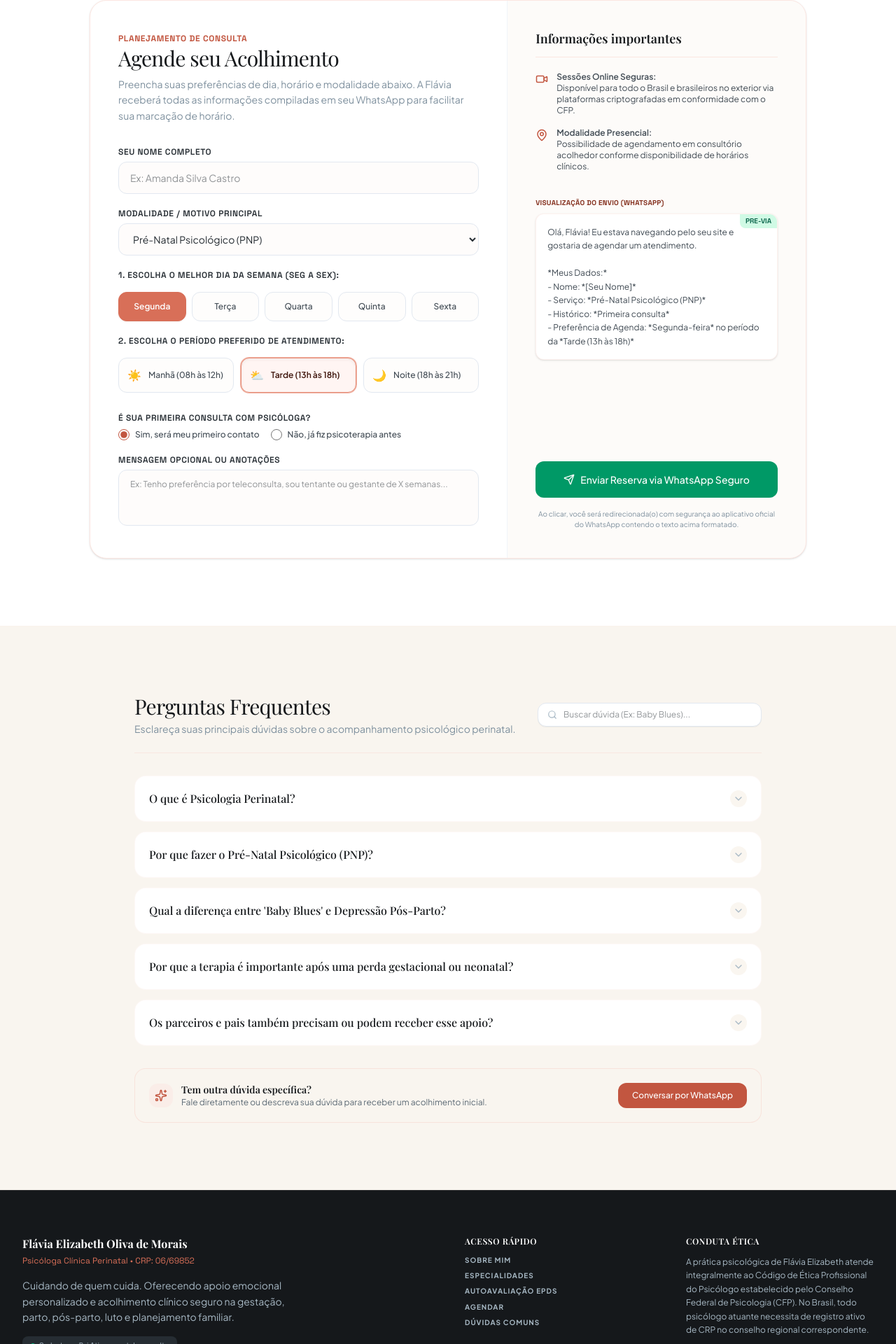
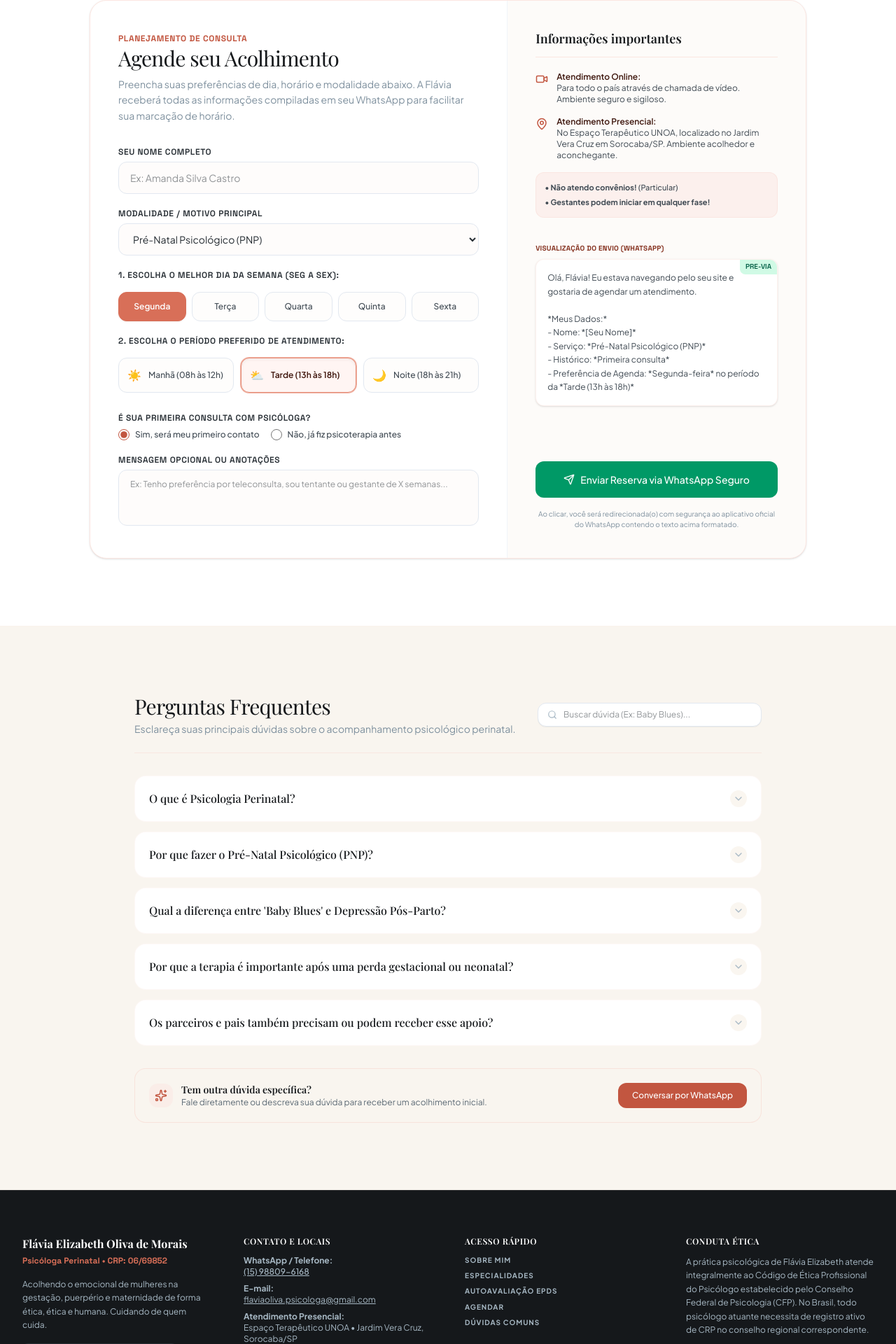
Before and after one commit to eurodev777/stk-react-flavia, a React (Vite) app: page / in a window 1280 px wide. Shown: the part 4949-6869 px from the top of the page at 70% size. Built offline with nearby package versions, Linux system fonts and the light colour scheme; a web font is replaced by a local one.

Commit message:
feat(data): update therapist contact details and UI
- Update contact information (WhatsApp, email, location) in `data.ts`.
- Refactor footer to include updated professional bio.
- Dynamicize WhatsApp links throughout components using `therapistInfo`.
- Update consultation details and modal content.

```diff
--- a/src/App.tsx
+++ b/src/App.tsx
@@ -465,23 +465,54 @@ export default function App() {
           <div className="grid grid-cols-1 md:grid-cols-4 gap-8 md:gap-12 text-left mb-12">
 
             {/* Logo and CRP */}
-            <div className="md:col-span-2 space-y-4">
+            <div className="space-y-4">
               <div className="space-y-1">
                 <span className="font-serif text-base font-bold text-white block">
                   Flávia Elizabeth Oliva de Morais
                 </span>
-                <span className="text-coral-500 font-mono text-xs block">
-                  Psicóloga Clínica Perinatal • CRP: 06/69852
+                <span className="text-coral-500 font-mono text-xs block font-bold">
+                  Psicóloga Perinatal • CRP: 06/69852
                 </span>
               </div>
-              <p className="text-charcoal-400 leading-relaxed font-sans max-w-sm">
-                Cuidando de quem cuida. Oferecendo apoio emocional personalizado e acolhimento clínico seguro na gestação, parto, pós-parto, luto e planejamento familiar.
+              <p className="text-charcoal-400 leading-relaxed font-sans text-xs">
+                Acolhendo o emocional de mulheres na gestação, puerpério e maternidade de forma ética, ética e humana. Cuidando de quem cuida.
               </p>
 
               <div className="inline-flex items-center gap-1.5 text-[10px] bg-charcoal-800 text-charcoal-300 px-3 py-1.5 rounded-lg font-mono">
-                <span className="w-1.5 h-1.5 bg-emerald-500 rounded-full" />
+                <span className="w-1.5 h-1.5 bg-emerald-500 rounded-full animate-pulse" />
                 <span>Cadastro e-Psi Ativo para teleconsulta</span>
               </div>
+            </div>
+
+            {/* Contato e Localização */}
+            <div className="space-y-3 font-sans text-xs text-charcoal-400">
+              <h4 className="font-serif text-white font-semibold uppercase tracking-wider text-xs">Contato e Locais</h4>
+              <ul className="space-y-2">
+                <li>
+                  <strong className="text-charcoal-300 block">WhatsApp / Telefone:</strong>
+                  <a href="https://wa.me/5515988096168" target="_blank" rel="noreferrer" className="hover:text-coral-400 underline font-medium block">
+                    (15) 98809-6168
+                  </a>
+                </li>
+                <li>
+                  <strong className="text-charcoal-300 block">E-mail:</strong>
+                  <a href="mailto:flaviaoliva.psicologa@gmail.com" className="hover:text-coral-400 underline block">
+                    flaviaoliva.psicologa@gmail.com
+                  </a>
+                </li>
+                <li>
+                  <strong className="text-charcoal-300 block">Atendimento Presencial:</strong>
+                  <span>Espaço Terapêutico UNOA • Jardim Vera Cruz, Sorocaba/SP</span>
+                </li>
+                <li>
+                  <strong className="text-charcoal-300 block">Atendimento Online:</strong>
+                  <span>Todo o país via chamada de vídeo segura</span>
+                </li>
+                <li className="pt-1 text-[11px] text-coral-500 font-semibold leading-normal">
+                  Particular (Não atendo convênios)<br />
+                  Gestantes podem iniciar em qualquer fase!
+                </li>
+              </ul>
             </div>
 
             {/* Quick Links Nav */}
--- a/src/components/BookingCalendar.tsx
+++ b/src/components/BookingCalendar.tsx
@@ -55,7 +55,7 @@ export default function BookingCalendar() {
   };
 
   const shareText = generateMessage();
-  const whatsappUrl = `https://api.whatsapp.com/send?phone=5511999999999&text=${encodeURIComponent(shareText)}`;
+  const whatsappUrl = `https://api.whatsapp.com/send?phone=${therapistInfo.whatsappNumber}&text=${encodeURIComponent(shareText)}`;
 
   return (
     <div id="booking-planner" className="max-w-5xl mx-auto bg-white rounded-3xl border border-coral-100 shadow-sm overflow-hidden">
@@ -227,17 +227,22 @@ export default function BookingCalendar() {
               <div className="flex gap-3">
                 <Video size={18} className="text-coral-600 shrink-0 mt-0.5" />
                 <div>
-                  <span className="font-semibold block">Sessões Online Seguras:</span>
-                  Disponível para todo o Brasil e brasileiros no exterior via plataformas criptografadas em conformidade com o CFP.
+                  <span className="font-semibold block text-coral-950">Atendimento Online:</span>
+                  Para todo o país através de chamada de vídeo. Ambiente seguro e sigiloso.
                 </div>
               </div>
 
               <div className="flex gap-3">
                 <MapPin size={18} className="text-coral-600 shrink-0 mt-0.5" />
                 <div>
-                  <span className="font-semibold block">Modalidade Presencial:</span>
-                  Possibilidade de agendamento em consultório acolhedor conforme disponibilidade de horários clínicos.
+                  <span className="font-semibold block text-coral-950">Atendimento Presencial:</span>
+                  No Espaço Terapêutico UNOA, localizado no Jardim Vera Cruz em Sorocaba/SP. Ambiente acolhedor e aconchegante.
                 </div>
+              </div>
+
+              <div className="p-3 bg-coral-100/50 border border-coral-200/30 rounded-xl leading-relaxed text-[11px] text-coral-900 font-medium space-y-1">
+                <p>• <strong>Não atendo convênios!</strong> (Particular)</p>
+                <p>• <strong>Gestantes podem iniciar em qualquer fase!</strong></p>
               </div>
             </div>
 
--- a/src/components/EPDSTest.tsx
+++ b/src/components/EPDSTest.tsx
@@ -103,7 +103,7 @@ export default function EPDSTest() {
 
 Gostaria de agendar uma consulta com você para conversar e receber esse acolhimento especializado.`;
 
-    return `https://api.whatsapp.com/send?phone=5511999999999&text=${encodeURIComponent(baseText)}`;
+    return `https://api.whatsapp.com/send?phone=${therapistInfo.whatsappNumber}&text=${encodeURIComponent(baseText)}`;
   };
 
   // Progress metrics
--- a/src/components/FAQ.tsx
+++ b/src/components/FAQ.tsx
@@ -7,7 +7,7 @@ import {
   HelpCircle,
   Sparkles
 } from 'lucide-react';
-import { faqData } from '../data';
+import { faqData, therapistInfo } from '../data';
 
 export default function FAQ() {
   const [searchTerm, setSearchTerm] = useState('');
@@ -137,7 +137,7 @@ export default function FAQ() {
 
         <a
           id="faq-whatsapp-direct"
-          href={`https://api.whatsapp.com/send?phone=5511999999999&text=${encodeURIComponent('Olá, Flávia! Eu estava lendo as Dúvidas Frequentes no seu site e gostaria de esclarecer uma dúvida sobre meu caso.')}`}
+          href={`https://api.whatsapp.com/send?phone=${therapistInfo.whatsappNumber}&text=${encodeURIComponent('Olá, Flávia! Eu estava lendo as Dúvidas Frequentes no seu site e gostaria de esclarecer uma dúvida sobre meu caso.')}`}
           target="_blank"
           rel="noreferrer"
           className="px-5 py-2.5 bg-coral-600 hover:bg-coral-700 text-white font-medium rounded-xl text-xs cursor-pointer transition-colors"
--- a/src/data.ts
+++ b/src/data.ts
@@ -8,11 +8,14 @@ export const therapistInfo = {
   ctaText: "Oferecendo apoio emocional humanizado e especializado na gestação, parto e pós-parto.",
   aboutText: "Seja bem vindo(a), me chamo Flávia Elizabeth Oliva de Morais. Sou Psicóloga Perinatal (CRP: 06/69852), formada pela UNIP, especializada em \"Psicologia Perinatal e da Parentalidade\", oferecendo acolhimento emocional para mulheres durante a gestação, puerpério e maternidade.",
   aboutLong: "A transição para a maternidade envolve não apenas alegrias, mas também intensas transformações biológicas, psicológicas e sociais na vida de uma mulher. Meu trabalho é oferecer suporte especializado, ético e empático, criando um ambiente seguro e acolhedor para que as dores, as transformações da maternidade, medos e angústias sejam compartilhados e transformados em força, saúde mental e vínculos familiares seguros.",
-  whatsappNumber: "5511999999999", // Placeholder, will let users customize or send simulation
+  whatsappNumber: "5515988096168",
+  phone: "(15) 98809-6168",
+  email: "flaviaoliva.psicologa@gmail.com",
+  location: "Sorocaba/SP",
   consultationDetails: {
-    format: "Atendimento Online (para todo o Brasil e brasileiros no exterior) e Presencial.",
-    approach: "Psicoterapia com base científica, acolhimento compassivo e foco no bem-estar biopsicossocial do núcleo familiar.",
-    duration: "Sessões individuais de 50 minutos."
+    format: "Atendimento Online para todo o país por chamada de vídeo. Atendimento Presencial no Espaço Terapêutico UNOA, no Jardim Vera Cruz em Sorocaba/SP.",
+    approach: "Psicoterapia com base científica, particular (não atendo convênios). Gestantes podem iniciar em qualquer fase!",
+    duration: "Sessões individuais com foco em acolhimento emocional na gestação, puerpério e maternidade."
   }
 };
 
```
